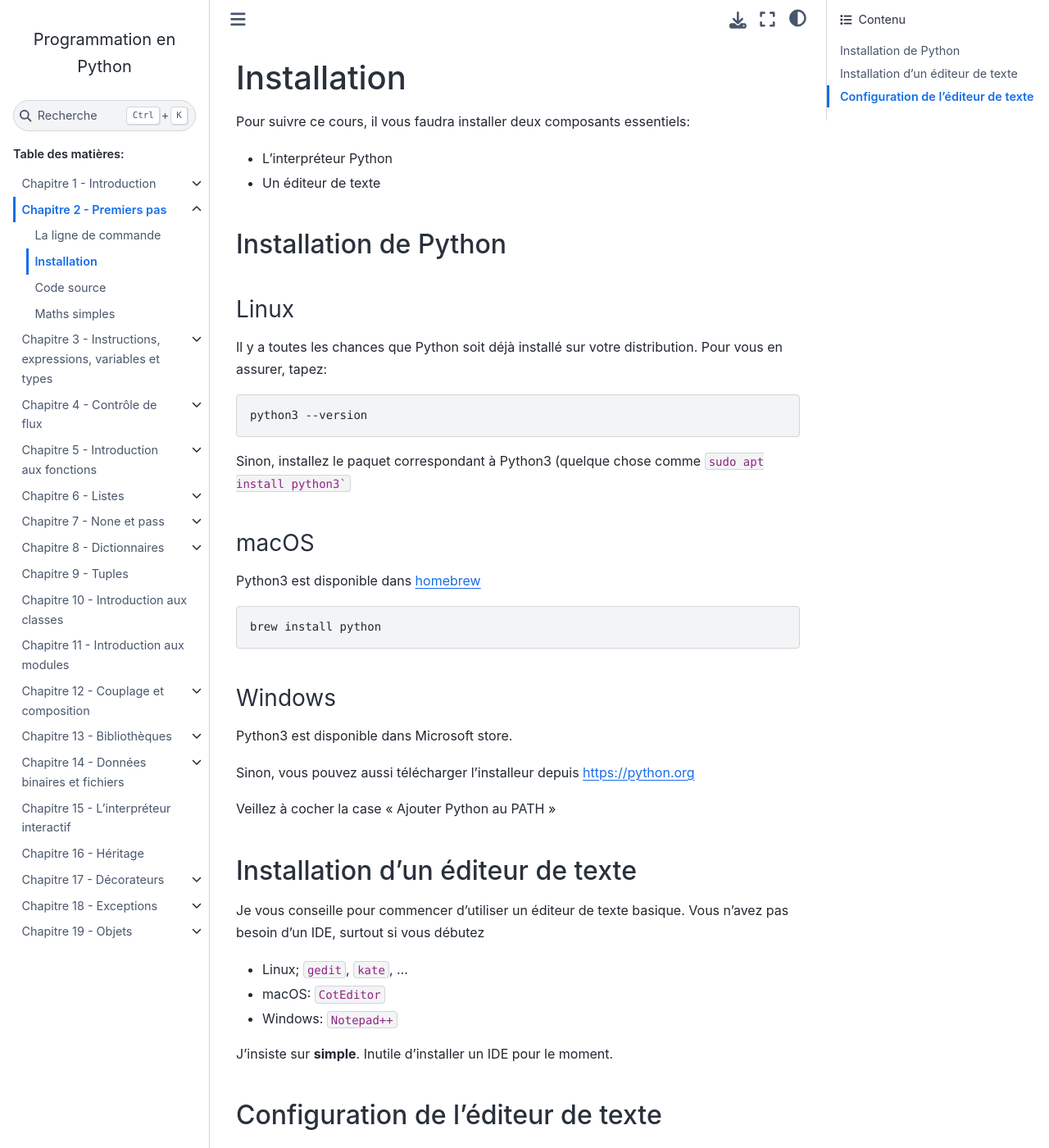
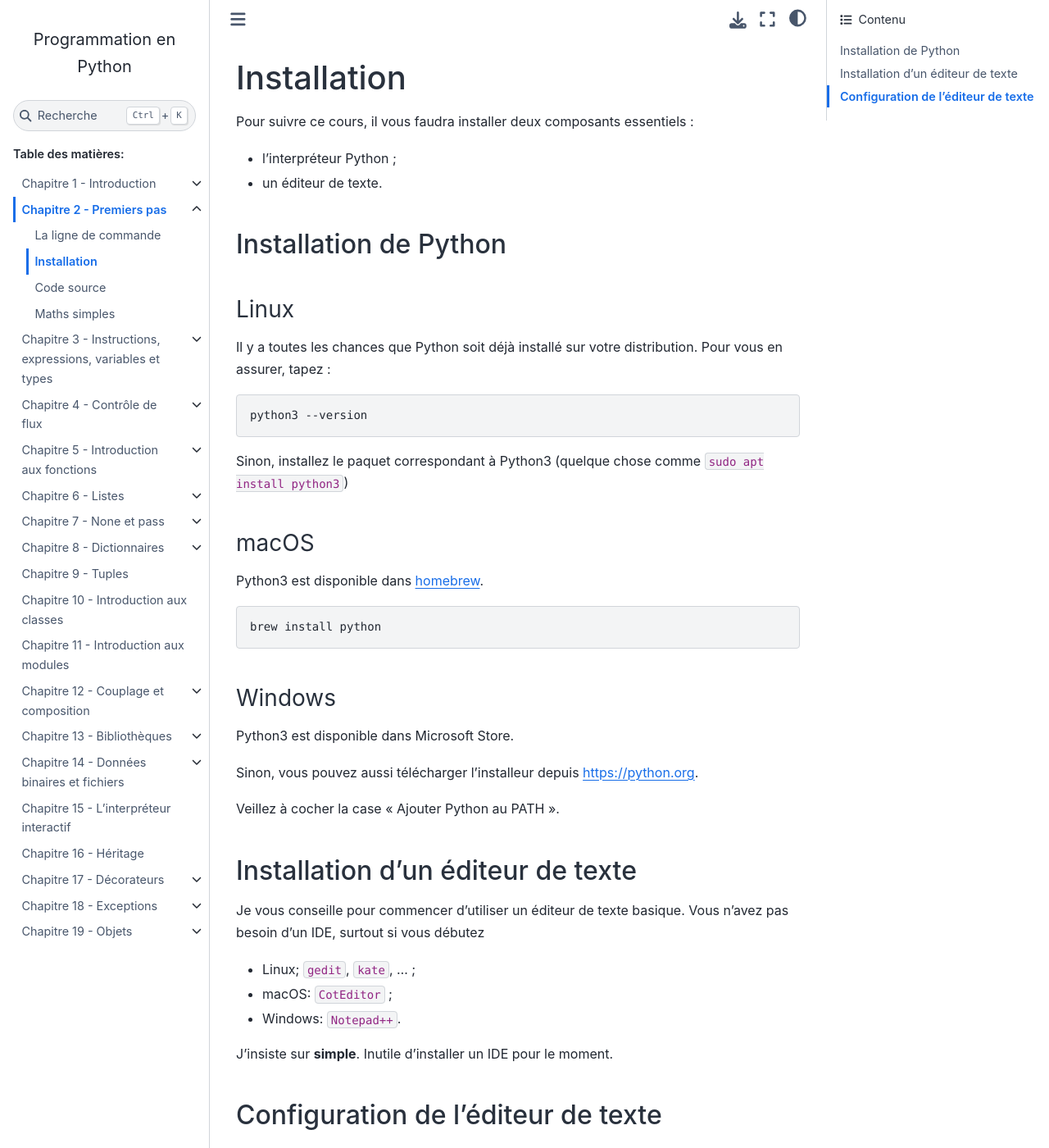
Before and after one commit to gruiick/cours-python, a Sphinx documentation site: the page built from source/02-premiers-pas/02-installation.rst, in a window 1280 px wide and 1400 px high. Shown: the whole window at 82% size. Built offline with Sphinx 7.4.7 and the Sphinx Book theme 1.1.4, drawn with Linux system fonts in a browser that asks for light colours; some of the changed text lies outside the part shown.

Commit message:
typos, listes

````diff
--- a/source/02-premiers-pas/02-installation.rst
+++ b/source/02-premiers-pas/02-installation.rst
@@ -14,20 +14,20 @@ Linux
 +++++
 
 Il y a toutes les chances que Python soit déjà installé sur votre
-distribution. Pour vous en assurer, tapez:
+distribution. Pour vous en assurer, tapez :
 
 .. code-block:: console
 
    python3 --version
 
 Sinon, installez le paquet correspondant à Python3 (quelque chose comme
-``sudo apt install python3```
+``sudo apt install python3``)
 
 
 macOS
 ++++++
 
-Python3 est disponible dans `homebrew <https://brew.sh/>`_
+Python3 est disponible dans `homebrew <https://brew.sh/>`_.
 
 .. code-block:: console
 
@@ -37,11 +37,11 @@ Python3 est disponible dans `homebrew <https://brew.sh/>`_
 Windows
 +++++++
 
-Python3 est disponible dans Microsoft store.
+Python3 est disponible dans Microsoft Store.
 
-Sinon, vous pouvez aussi télécharger l'installeur depuis https://python.org
+Sinon, vous pouvez aussi télécharger l'installeur depuis `<https://python.org>`_.
 
-Veillez à cocher la case "Ajouter Python au PATH"
+Veillez à cocher la case "Ajouter Python au PATH".
 
 
 Installation d'un éditeur de texte
@@ -51,9 +51,9 @@ Je vous conseille pour commencer d'utiliser un éditeur
 de texte basique. Vous n'avez pas besoin d'un IDE,
 surtout si vous débutez
 
-* Linux; ``gedit``, ``kate``, ...
-* macOS: ``CotEditor``
-* Windows: ``Notepad++``
+* Linux; ``gedit``, ``kate``, ... ;
+* macOS: ``CotEditor`` ;
+* Windows: ``Notepad++``.
 
 J'insiste sur **simple**. Inutile d'installer un IDE pour le moment.
 
````
Also changed, not shown: other parts of source/02-premiers-pas/02-installation.rst (+9 -9 lines).
